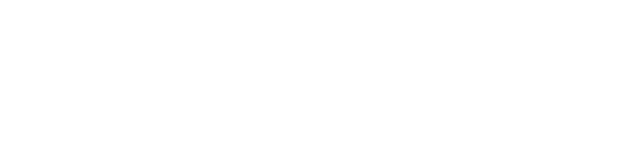
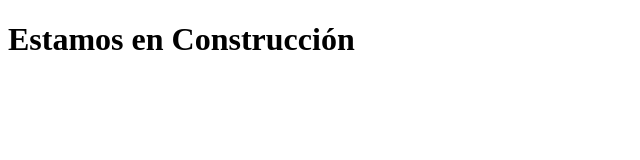
Before and after one commit to frederickcorredor/fegetto, a plain HTML site: page index.html in a window 1280 px wide. Shown: the whole page, without its empty margins (0-640 px from the left). Drawn offline with Linux system fonts and the light colour scheme.

Commit message:
Update index.html

```diff
--- a/index.html
+++ b/index.html
@@ -7,6 +7,6 @@
     <title>Document</title>
 </head>
 <body>
-
+    <h1>Estamos en Construcción</h1>
 </body>
 </html>
```
